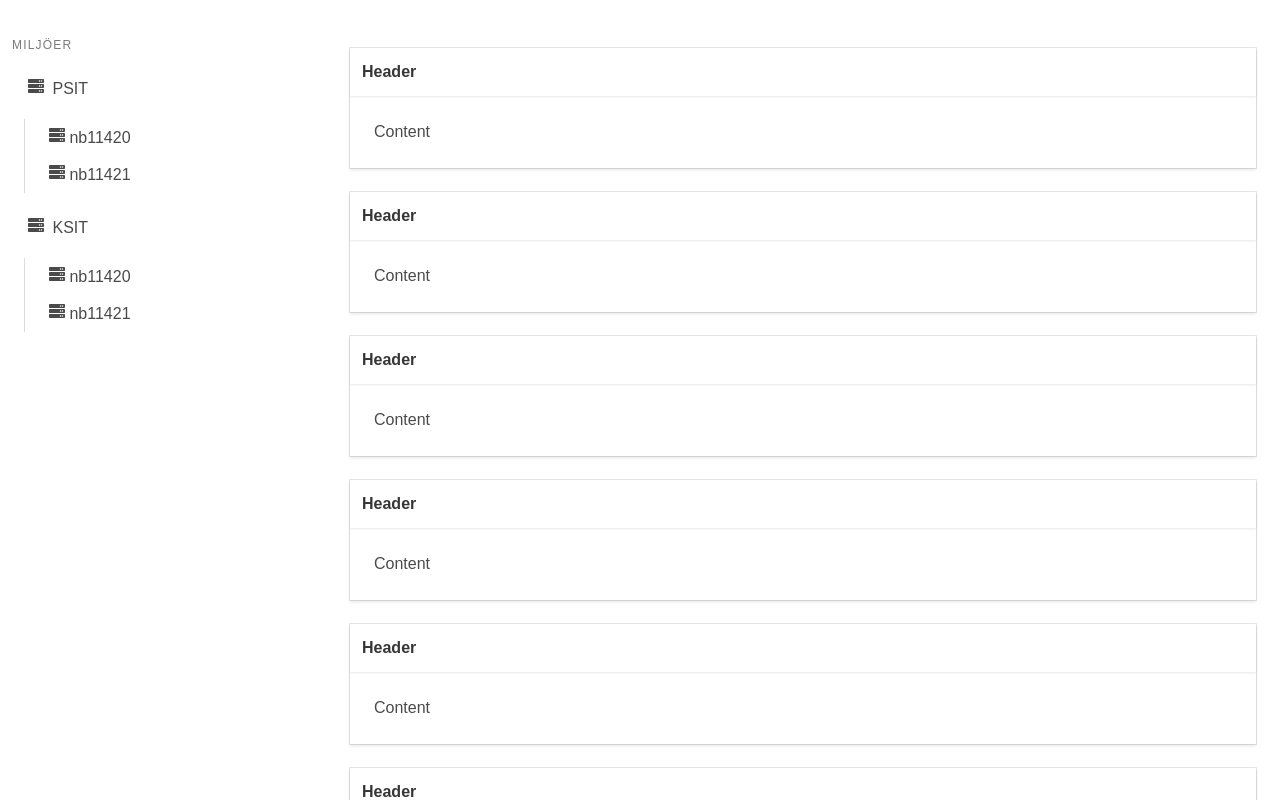
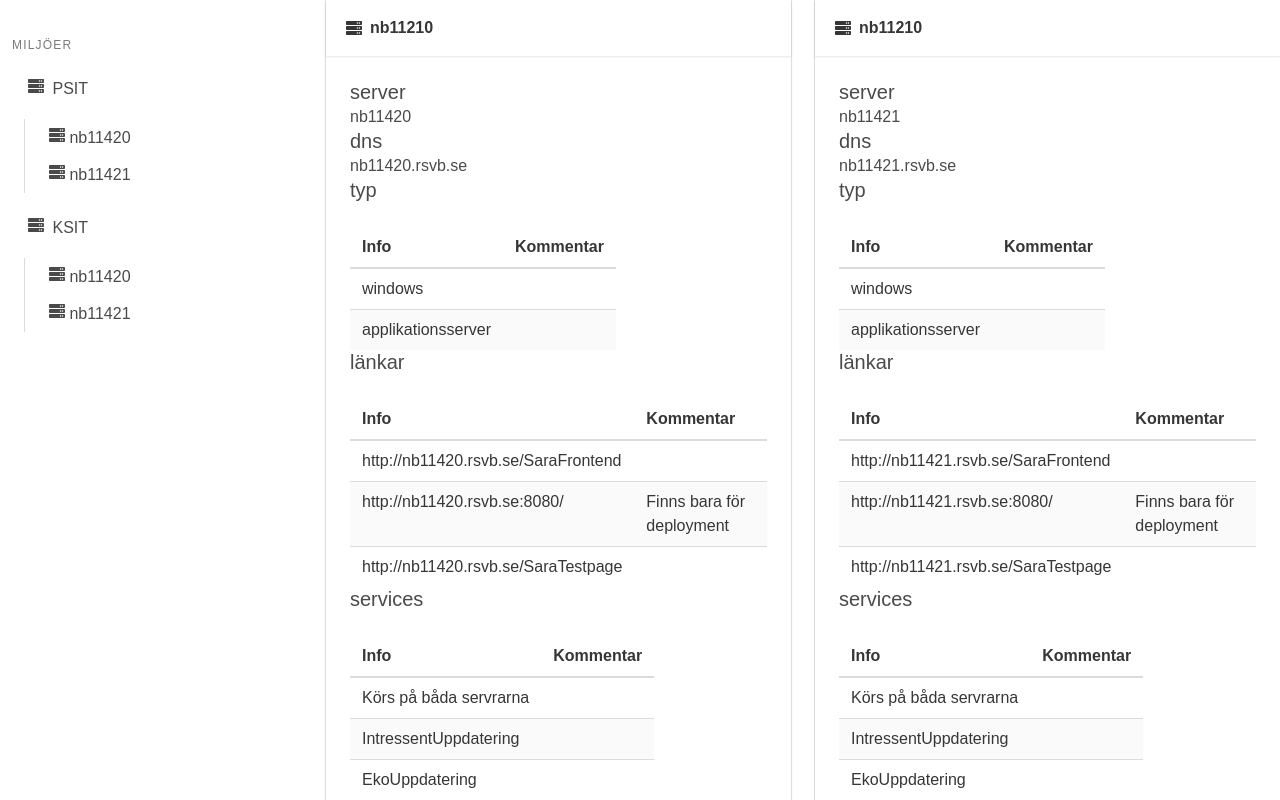
Before and after one commit to ulve/miljo, a React (Create React App) app: page / in a window 1280 px wide. Shown: the top 800 px of the page. Built offline with nearby package versions, Linux system fonts and the light colour scheme; the HTML template or start-up script is replaced by a standard one.

Commit message:
Fungerar lite med att rita listor med servrar

```diff
--- a/src/App.js
+++ b/src/App.js
@@ -4,6 +4,7 @@ import Sidebar from "./Sidebar.js";
 import data from './data.js'
 
 const menyData = data.miljöer.map(m => ({ miljö: m.miljö, servrar: m.servrar.map(s => s.server) }) )
+const miljö = data.miljöer[0];
 
 class App extends Component {
   render() {
@@ -14,9 +15,8 @@ class App extends Component {
 
               <Sidebar data={menyData} />
 
-            <div className="container column is-9">
-              <Content />
-            </div>
+              <Content data={miljö.servrar}/>
+
           </section>
         </div>
       </div>
--- a/src/Content.js
+++ b/src/Content.js
@@ -1,65 +1,25 @@
 import React from "react";
+import Server from "./Server.js"
 
-export default () => (
-  <div className="section">
-    <div className="card">
-      <div className="card-header">
-        <p className="card-header-title">Header</p>
-      </div>
-      <div className="card-content">
-        <div className="content">Content</div>
-      </div>
-    </div>
-    <br />
+const left = data => {
+    var half = Math.ceil(data.length / 2);
+    return data.splice(0, half).map(s => <Server data={s} />)
+}
 
-    <div className="card is-hidden1">
-      <div className="card-header">
-        <p className="card-header-title">Header</p>
-      </div>
-      <div className="card-content">
-        <div className="content">Content</div>
-      </div>
-    </div>
-    <br />
+const right = data => {
+    console.log(data)
+    var half = Math.floor(data.length / 2);
+    return data.splice(half, data.length).map(s => <Server data={s} />)
+}
 
-    <div className="card is-hidden1">
-      <div className="card-header">
-        <p className="card-header-title">Header</p>
-      </div>
-      <div className="card-content">
-        <div className="content">Content</div>
-      </div>
-    </div>
-    <br />
-
-    <div className="card is-hidden1">
-      <div className="card-header">
-        <p className="card-header-title">Header</p>
-      </div>
-      <div className="card-content">
-        <div className="content">Content</div>
-      </div>
-    </div>
-    <br />
-
-    <div className="card is-hidden1">
-      <div className="card-header">
-        <p className="card-header-title">Header</p>
-      </div>
-      <div className="card-content">
-        <div className="content">Content</div>
-      </div>
-    </div>
-    <br />
-
-    <div className="card is-hidden1">
-      <div className="card-header">
-        <p className="card-header-title">Header</p>
-      </div>
-      <div className="card-content">
-        <div className="content">Content</div>
-      </div>
-    </div>
-    <br />
-  </div>
-);
+export default (props) => (
+    <div className="container column is-9">
+        <div className="container columns ">
+            <div className="container column is-6">
+                {left(props.data)}
+            </div>
+            <div className="container column is-6">
+                {right(props.data)}
+            </div>
+        </div>
+    </div>);
--- /dev/null
+++ b/src/Server.js
@@ -0,0 +1,84 @@
+import React from "react";
+
+const renderSimple = (title, item) => (
+  <div key={item}>
+    <h2 className="subtitle">{title}</h2>
+    {item}{" "}
+  </div>
+);
+
+const renderCell = item => {
+  if (typeof item === "string" || typeof item === "number") {
+    return (
+      <tr key={item}>
+        <td>{item}</td>
+        <td />
+      </tr>
+    );
+  }
+  if (item instanceof Object && !(item instanceof Array)) {
+    return (
+      <tr key={Object.keys(item)[0]}>
+        <td>{item[Object.keys(item)[0]]}</td>
+        <td>{item[Object.keys(item)[1]]}</td>
+      </tr>
+    );
+  }
+};
+
+const renderList = (title, list) => (
+  <div key={title}>
+    <h2 className="subtitle">{title}</h2>
+    <table className="table is-hoverable is-striped">
+    <thead>
+      <tr>
+        <th>Info</th>
+        <th>Kommentar</th>
+      </tr>
+      </thead>
+      <tbody>
+      {list.map(element => {
+        return renderCell(element);
+      })}
+      </tbody>
+    </table>
+  </div>
+);
+
+const fofo = item => {
+  if (typeof item === "string" || typeof item === "number") {
+    return <span>{item}</span>;
+  }
+
+  return Object.keys(item).map(function(i, key) {
+    if (item[i] instanceof Array) {
+      return renderList(i, item[i]);
+    } else if (item[i] instanceof Object && !(item[i] instanceof Array)) {
+      return fofo(item[i]);
+    } else {
+      return renderSimple(i, item[i]);
+    }
+  });
+};
+
+const header = name => (
+  <header className="card-header">
+    <p className="card-header-title">
+      <span className="icon is-medium">
+        <i className="fas fa-server" />
+      </span>
+      {name}
+    </p>
+  </header>
+);
+
+const content = data => <div className="card-content">{fofo(data)}</div>;
+
+const card = data => (
+  <div className="card">
+    {header("nb11210")}
+    {content(data)}
+  </div>
+);
+
+export default props => <div>{card(props.data)}</div>;
--- a/src/data.js
+++ b/src/data.js
@@ -1,30 +1,133 @@
 export default {
-    "miljöer": [
+  miljöer: [
     {
-        "miljö": "PSIT",
-        "servrar": [
+      miljö: "PSIT",
+      servrar: [
         {
-            "server": "nb11420",
-            "dns": "nb11420.rsvb.se",
-            "typ": [
-              "windows",
-              "applikationsserver"
-            ],
-            "länkar": [
+          server: "nb11420",
+          dns: "nb11420.rsvb.se",
+          typ: ["windows", "applikationsserver"],
+          länkar: [
             {
-                "frontend": "http://nb11420.rsvb.se/SaraFrontend"
+              frontend: "http://nb11420.rsvb.se/SaraFrontend"
             },
             {
-                "jenkins": "http://nb11420.rsvb.se:8080/",
-                "kommentar": "Finns bara för deployment"
+              jenkins: "http://nb11420.rsvb.se:8080/",
+              kommentar: "Finns bara för deployment"
             },
             {
-                "testsida": "http://nb11420.rsvb.se/SaraTestpage"
+              testsida: "http://nb11420.rsvb.se/SaraTestpage"
             }
           ],
-            "services": [
+          services: [
             {
-                "PersonUppdatering": "Körs på båda servrarna"
+              PersonUppdatering: "Körs på båda servrarna"
+            },
+            "IntressentUppdatering",
+            "EkoUppdatering",
+            "GeoUppdatering",
+            "ArkiveringService",
+            "AD-sync",
+            "MailImporter",
+            "SHS",
+            "Bakgrundsjobb"
+          ],
+          "schemalagda jobb": ["Rapportgenerator", "Bevakningstjänst"]
+        },
+        {
+          server: "nb11421",
+          dns: "nb11421.rsvb.se",
+          typ: ["windows", "applikationsserver"],
+          länkar: [
+            {
+              frontend: "http://nb11421.rsvb.se/SaraFrontend"
+            },
+            {
+              jenkins: "http://nb11421.rsvb.se:8080/",
+              kommentar: "Finns bara för deployment"
+            },
+            {
+              testsida: "http://nb11421.rsvb.se/SaraTestpage"
+            }
+          ],
+          services: [
+            {
+              PersonUppdatering: "Körs på båda servrarna"
+            },
+            "IntressentUppdatering",
+            "EkoUppdatering",
+            "GeoUppdatering",
+            "ArkiveringService"
+          ]
+        }
+      ],
+      settings: [
+        {
+          Verkställighetskö: "asd.asd-asd-asd.asd"
+        },
+        {
+          Verkställighetskö: "asd.asd-asd-asd.asd"
+        },
+        {
+          Verkställighetskö: "asd.asd-asd-asd.asd"
+        },
+        {
+          Verkställighetskö: "asd.asd-asd-asd.asd"
+        },
+        {
+          Verkställighetskö: "asd.asd-asd-asd.asd"
+        },
+        {
+          Verkställighetskö: "asd.asd-asd-asd.asd"
+        },
+        {
+          Verkställighetskö: "asd.asd-asd-asd.asd"
+        },
+        {
+          Verkställighetskö: "asd.asd-asd-asd.asd"
+        },
+        {
+          Verkställighetskö: "asd.asd-asd-asd.asd"
+        },
+        {
+          Verkställighetskö: "asd.asd-asd-asd.asd"
+        },
+        {
+          Verkställighetskö: "asd.asd-asd-asd.asd"
+        },
+        {
+          Verkställighetskö: "asd.asd-asd-asd.asd"
+        },
+        {
+          Verkställighetskö: "asd.asd-asd-asd.asd"
+        },
+        {
+          Verkställighetskö: "asd.asd-asd-asd.asd"
+        }
+      ]
+    },
+    {
+      miljö: "KSIT",
+      servrar: [
+        {
+          server: "nb11420",
+          dns: "nb11420.rsvb.se",
+          typ: ["windows", "applikationsserver"],
+          länkar: [
+            {
+              frontend: "http://nb11420.rsvb.se/SaraFrontend"
+            },
+            {
+              jenkins: "http://nb11420.rsvb.se:8080/",
+              kommentar: "Finns bara för deployment"
+            },
+            {
+              testsida: "http://nb11420.rsvb.se/SaraTestpage"
+            }
+          ],
+          services: [
+            {
+              PersonUppdatering: "Körs på båda servrarna"
             },
             "IntressentUppdatering",
             "EkoUppdatering",
@@ -38,8 +141,8 @@ export default {
           "schemalagda jobb": [
             "Rapportgenerator",
             {
-                "Bevakningstjänst": null,
-                "schema": [
+              Bevakningstjänst: null,
+              schema: [
                 14400,
                 {
                   "21600": "Övberlämning till domstol"
@@ -52,27 +155,24 @@ export default {
           ]
         },
         {
-            "server": "nb11421",
-            "dns": "nb11421.rsvb.se",
-            "typ": [
-              "windows",
-              "applikationsserver"
-            ],
-            "länkar": [
+          server: "nb11421",
+          dns: "nb11421.rsvb.se",
+          typ: ["windows", "applikationsserver"],
+          länkar: [
             {
-                "frontend": "http://nb11421.rsvb.se/SaraFrontend"
+              frontend: "http://nb11421.rsvb.se/SaraFrontend"
             },
             {
-                "jenkins": "http://nb11421.rsvb.se:8080/",
-                "kommentar": "Finns bara för deployment"
+              jenkins: "http://nb11421.rsvb.se:8080/",
+              kommentar: "Finns bara för deployment"
             },
             {
-                "testsida": "http://nb11421.rsvb.se/SaraTestpage"
+              testsida: "http://nb11421.rsvb.se/SaraTestpage"
             }
           ],
-            "services": [
+          services: [
             {
-                "PersonUppdatering": "Körs på båda servrarna"
+              PersonUppdatering: "Körs på båda servrarna"
             },
             "IntressentUppdatering",
             "EkoUppdatering",
@@ -81,176 +181,50 @@ export default {
           ]
         }
       ],
-        "settings": [
+      settings: [
         {
-            "Verkställighetskö": "asd.asd-asd-asd.asd"
+          Verkställighetskö: "asd.asd-asd-asd.asd"
         },
         {
-            "Verkställighetskö": "asd.asd-asd-asd.asd"
+          Verkställighetskö: "asd.asd-asd-asd.asd"
         },
         {
-            "Verkställighetskö": "asd.asd-asd-asd.asd"
+          Verkställighetskö: "asd.asd-asd-asd.asd"
         },
         {
-            "Verkställighetskö": "asd.asd-asd-asd.asd"
+          Verkställighetskö: "asd.asd-asd-asd.asd"
         },
         {
-            "Verkställighetskö": "asd.asd-asd-asd.asd"
+          Verkställighetskö: "asd.asd-asd-asd.asd"
         },
         {
-            "Verkställighetskö": "asd.asd-asd-asd.asd"
+          Verkställighetskö: "asd.asd-asd-asd.asd"
         },
         {
-            "Verkställighetskö": "asd.asd-asd-asd.asd"
+          Verkställighetskö: "asd.asd-asd-asd.asd"
         },
         {
-            "Verkställighetskö": "asd.asd-asd-asd.asd"
+          Verkställighetskö: "asd.asd-asd-asd.asd"
         },
         {
-            "Verkställighetskö": "asd.asd-asd-asd.asd"
+          Verkställighetskö: "asd.asd-asd-asd.asd"
         },
         {
-            "Verkställighetskö": "asd.asd-asd-asd.asd"
+          Verkställighetskö: "asd.asd-asd-asd.asd"
         },
         {
-            "Verkställighetskö": "asd.asd-asd-asd.asd"
+          Verkställighetskö: "asd.asd-asd-asd.asd"
         },
         {
-            "Verkställighetskö": "asd.asd-asd-asd.asd"
+          Verkställighetskö: "asd.asd-asd-asd.asd"
         },
         {
-            "Verkställighetskö": "asd.asd-asd-asd.asd"
+          Verkställighetskö: "asd.asd-asd-asd.asd"
         },
         {
-            "Verkställighetskö": "asd.asd-asd-asd.asd"
-          }
-        ]
-      },
-      {
-        "miljö": "KSIT",
-        "servrar": [
-          {
-            "server": "nb11420",
-            "dns": "nb11420.rsvb.se",
-            "typ": [
-              "windows",
-              "applikationsserver"
-            ],
-            "länkar": [
-              {
-                "frontend": "http://nb11420.rsvb.se/SaraFrontend"
-              },
-              {
-                "jenkins": "http://nb11420.rsvb.se:8080/",
-                "kommentar": "Finns bara för deployment"
-              },
-              {
-                "testsida": "http://nb11420.rsvb.se/SaraTestpage"
-              }
-            ],
-            "services": [
-              {
-                "PersonUppdatering": "Körs på båda servrarna"
-              },
-              "IntressentUppdatering",
-              "EkoUppdatering",
-              "GeoUppdatering",
-              "ArkiveringService",
-              "AD-sync",
-              "MailImporter",
-              "SHS",
-              "Bakgrundsjobb"
-            ],
-            "schemalagda jobb": [
-              "Rapportgenerator",
-              {
-                "Bevakningstjänst": null,
-                "schema": [
-                  14400,
-                  {
-                    "21600": "Övberlämning till domstol"
-                  },
-                  {
-                    "28800": "Färdigställ utslag"
+          Verkställighetskö: "asd.asd-asd-asd.asd"
         }
       ]
     }
   ]
-          },
-          {
-            "server": "nb11421",
-            "dns": "nb11421.rsvb.se",
-            "typ": [
-              "windows",
-              "applikationsserver"
-            ],
-            "länkar": [
-              {
-                "frontend": "http://nb11421.rsvb.se/SaraFrontend"
-              },
-              {
-                "jenkins": "http://nb11421.rsvb.se:8080/",
-                "kommentar": "Finns bara för deployment"
-              },
-              {
-                "testsida": "http://nb11421.rsvb.se/SaraTestpage"
-              }
-            ],
-            "services": [
-              {
-                "PersonUppdatering": "Körs på båda servrarna"
-              },
-              "IntressentUppdatering",
-              "EkoUppdatering",
-              "GeoUppdatering",
-              "ArkiveringService"
-            ]
-          }
-        ],
-        "settings": [
-          {
-            "Verkställighetskö": "asd.asd-asd-asd.asd"
-          },
-          {
-            "Verkställighetskö": "asd.asd-asd-asd.asd"
-          },
-          {
-            "Verkställighetskö": "asd.asd-asd-asd.asd"
-          },
-          {
-            "Verkställighetskö": "asd.asd-asd-asd.asd"
-          },
-          {
-            "Verkställighetskö": "asd.asd-asd-asd.asd"
-          },
-          {
-            "Verkställighetskö": "asd.asd-asd-asd.asd"
-          },
-          {
-            "Verkställighetskö": "asd.asd-asd-asd.asd"
-          },
-          {
-            "Verkställighetskö": "asd.asd-asd-asd.asd"
-          },
-          {
-            "Verkställighetskö": "asd.asd-asd-asd.asd"
-          },
-          {
-            "Verkställighetskö": "asd.asd-asd-asd.asd"
-          },
-          {
-            "Verkställighetskö": "asd.asd-asd-asd.asd"
-          },
-          {
-            "Verkställighetskö": "asd.asd-asd-asd.asd"
-          },
-          {
-            "Verkställighetskö": "asd.asd-asd-asd.asd"
-          },
-          {
-            "Verkställighetskö": "asd.asd-asd-asd.asd"
-          }
-        ]
-      }
-    ]
-  }
+};
```
Lines whose indentation alone changed are shown as unchanged.
